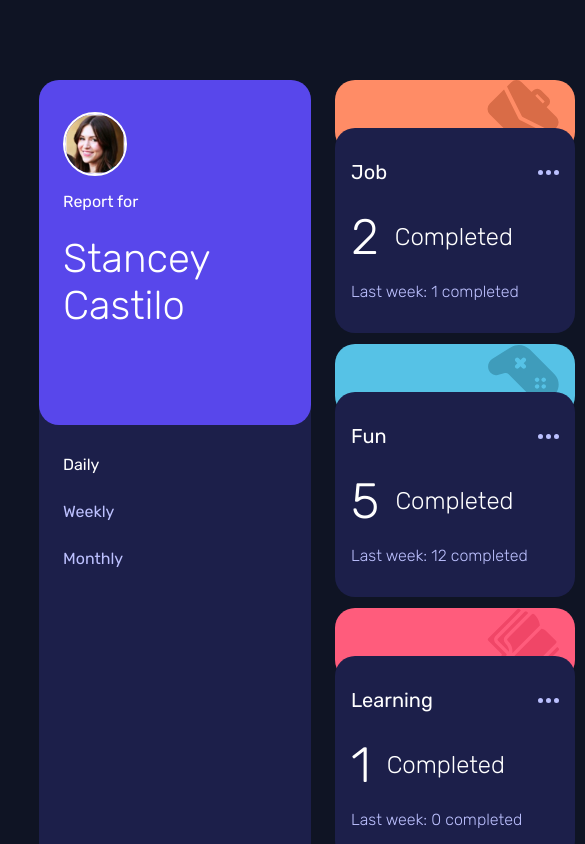
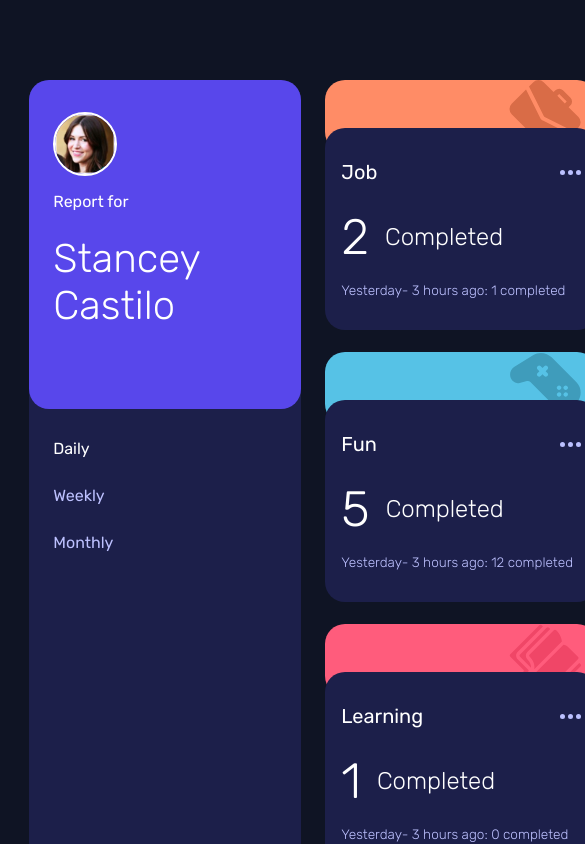
Before and after one commit to aishacodes/cookkit, a React (Vite) app: page / in a window 390 px wide. Shown: the top 844 px of the page, 585 px wide, since content can reach past the window. Built offline with nearby package versions, Linux system fonts and the light colour scheme.

Commit message:
fix: mobile responsiveness

```diff
--- a/src/App.scss
+++ b/src/App.scss
@@ -2,7 +2,7 @@
   display: grid;
   grid-template-columns: 17rem 1fr;
   gap: 1.5rem;
-  width: 80%;
+  width: 85%;
   margin: 5rem auto;
   height: 100%;
 
@@ -14,8 +14,8 @@
 }
 .cards {
   display: grid;
-  grid-template-columns: repeat(auto-fill, minmax(15rem, 1fr));
-  gap: 1.5rem;
+  grid-template-columns: repeat(auto-fill, minmax(17rem, 1fr));
+  gap: 1rem;
 
   @media only screen and (max-width: 375px) {
     grid-template-columns: none;
--- a/src/component/Card.scss
+++ b/src/component/Card.scss
@@ -2,9 +2,13 @@
 
 .card {
   width: 100%;
-  height: 15rem;
+  height: 16rem;
   position: relative;
   cursor: pointer;
+
+  @media only screen and (max-width: 376px) {
+    height: 13rem;
+  }
 
   .top-bg {
     border-radius: 20px;
@@ -61,23 +65,55 @@
         font-size: 1.25rem;
       }
     }
+    .stat {
+      display: flex;
+      flex-direction: column;
+
+      @media only screen and (max-width: 376px) {
+        flex-direction: row;
+        justify-content: space-between;
+        align-items: center;
+        margin-top: 2rem;
+      }
       .current {
         display: flex;
         align-items: center;
         column-gap: 1rem;
         margin: 1.5rem 0 1rem;
         font-weight: 300;
+
+        @media only screen and (max-width: 376px) {
+          column-gap: 0.5rem;
+          margin: 0rem;
+        }
+
         p {
           font-size: 3.1rem;
           margin: 0;
+          @media only screen and (max-width: 376px) {
+            font-size: 1.5rem;
+          }
         }
         span {
           font-size: 1.5rem;
+          @media only screen and (max-width: 376px) {
+            font-size: 1rem;
+          }
         }
       }
       .previous {
         color: v.$pale-blue;
         font-weight: 300;
+        font-size: 0.85rem;
+
+        span {
+          &:nth-child(3) {
+            @media only screen and (max-width: 376px) {
+              display: none;
             }
           }
         }
+      }
+    }
+  }
+}
--- a/src/component/Card.tsx
+++ b/src/component/Card.tsx
@@ -1,3 +1,4 @@
+import { formattedDate, timeAgo } from "../utils";
 import "./Card.scss";
 
 const Card = ({
@@ -9,6 +10,8 @@ const Card = ({
   activeTime: string;
   timeframes: any;
 }) => {
+  const hour = timeAgo(formattedDate);
+
   return (
     <section className="card">
       <div className="top-bg">
@@ -19,16 +22,24 @@ const Card = ({
           <span>{title}</span>
           <img src="/images/menu.svg" alt="" />
         </p>
-        <div className="">
+        <div className="stat">
           <div className="current">
             <p>{timeframes[activeTime.toLocaleLowerCase()]?.current} </p>
             <span>Completed</span>
           </div>
           <p className="previous">
-            <span>Last week: </span>
             <span>
-              {timeframes[activeTime.toLocaleLowerCase()]?.previous} completed
+              {activeTime == "Daily"
+                ? "Yesterday"
+                : activeTime == "Weekly"
+                ? "Last Week"
+                : "Last Month"}
+              - {hour}
             </span>
+            <span>
+              : {timeframes[activeTime.toLocaleLowerCase()]?.previous}
+            </span>
+            <span> completed</span>
           </p>
         </div>
       </div>
--- a/src/component/ProfileCard.scss
+++ b/src/component/ProfileCard.scss
@@ -5,7 +5,6 @@
   color: white;
   border-radius: 20px;
   background-color: v.$dark-blue;
-  padding-bottom: 1.75rem;
 
   img {
     width: 4rem;
@@ -39,7 +38,7 @@
     h2 {
       font-size: 2.5rem;
       font-weight: 300;
-      padding: 1.5rem 0 4rem;
+      padding: 1.5rem 0 3rem;
 
       @media only screen and (max-width: 376px) {
         font-size: 1.25rem;
--- /dev/null
+++ b/src/utils/index.ts
@@ -0,0 +1,39 @@
+export const timeAgo = (input: any) => {
+  const date = input instanceof Date ? input : new Date(input);
+  const formatter = new Intl.RelativeTimeFormat("en");
+  const ranges = {
+    years: 3600 * 24 * 365,
+    months: 3600 * 24 * 30,
+    weeks: 3600 * 24 * 7,
+    days: 3600 * 24,
+    hours: 3600,
+    minutes: 60,
+    seconds: 1,
+  };
+  const secondsElapsed = (date.getTime() - Date.now()) / 1000;
+  for (let key in ranges) {
+    if (ranges[key] < Math.abs(secondsElapsed)) {
+      const delta = secondsElapsed / ranges[key];
+      return formatter.format(Math.round(delta), key);
+    }
+  }
+};
+
+export function formatDateToISO(date: any) {
+  const pad = (num: number) => (num < 10 ? "0" : "") + num;
+  const year = date.getUTCFullYear();
+  const month = pad(date.getUTCMonth() + 1);
+  const day = pad(date.getUTCDate());
+  const hours = pad(date.getUTCHours());
+  const minutes = pad(date.getUTCMinutes());
+  const seconds = pad(date.getUTCSeconds());
+
+  return `${year}-${month}-${day}T${hours}:${minutes}:${seconds}+0000`;
+}
+
+const today = new Date();
+today.setUTCHours(0, 0, 0, 0);
+
+export const formattedDate = formatDateToISO(today);
+
+console.log(formattedDate);
```
Also changed, not shown: 1 other file (tests, documents, lock files or other folders). Lines whose indentation alone changed are shown as unchanged.
